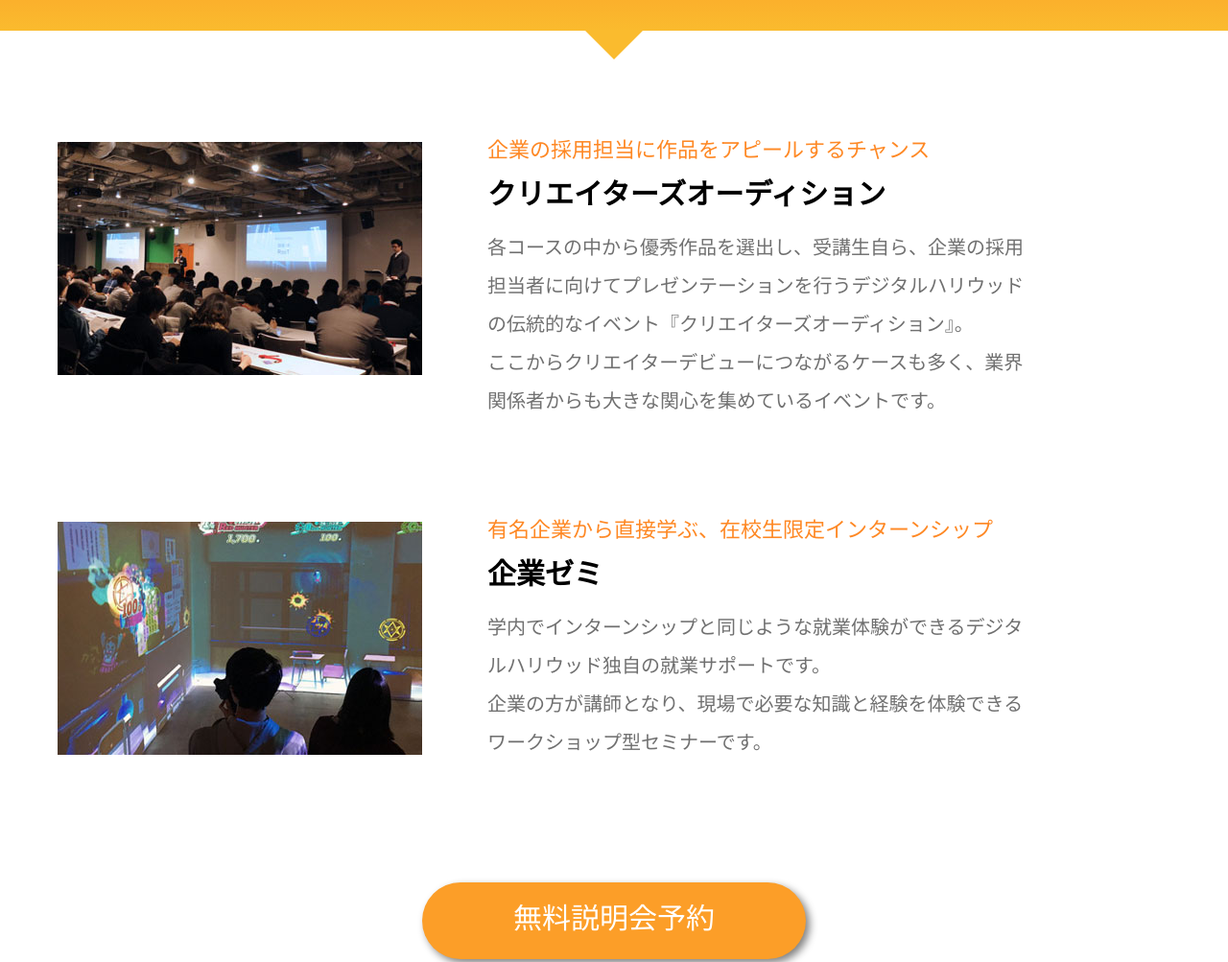
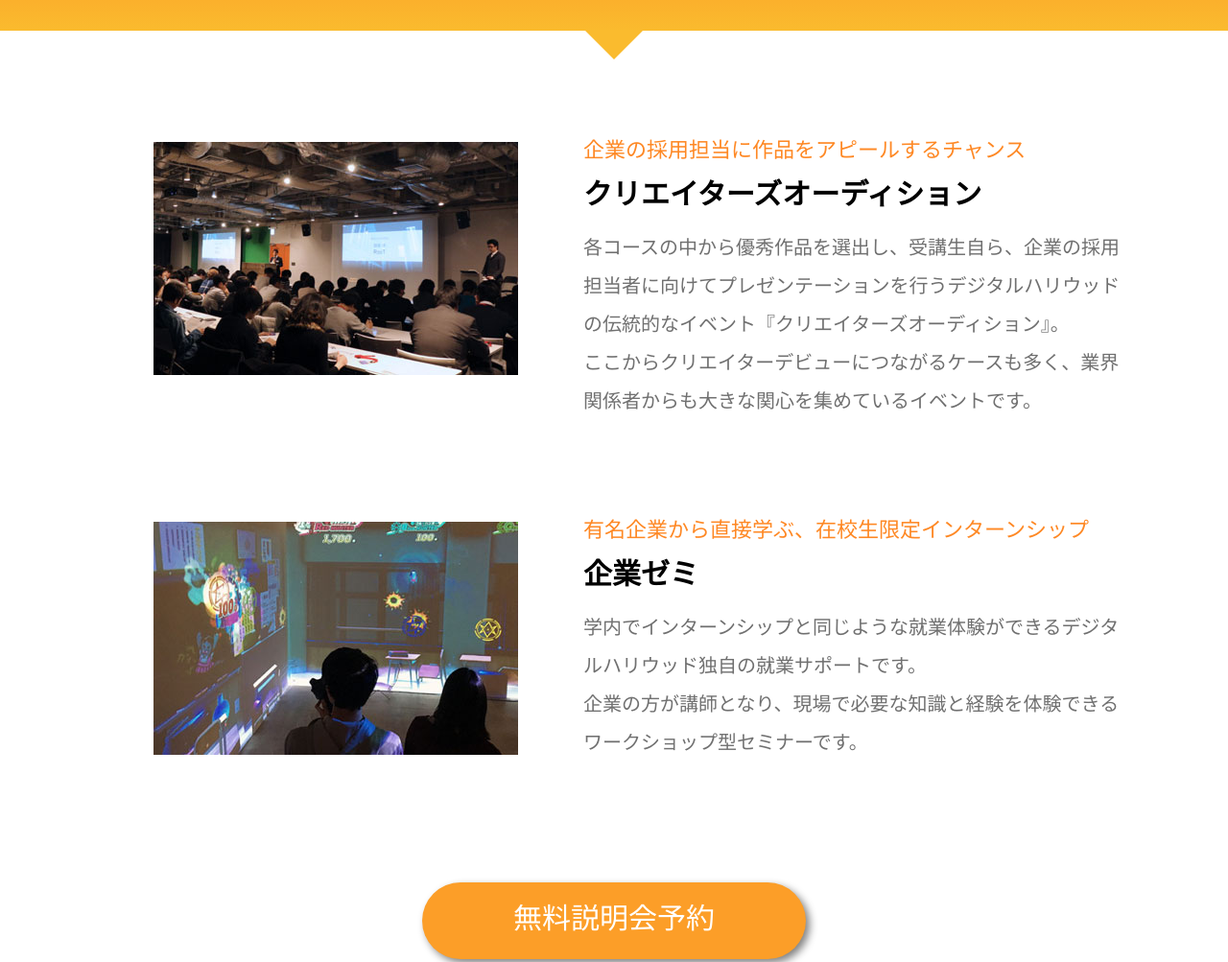
Before and after one commit to touhiranatsumi/LP_design, a plain HTML site: page index.html in a window 1280 px wide. Shown: the part 5020-6023 px from the top of the page at 96% size. Drawn offline with Linux system fonts and the light colour scheme.

Commit message:
update_fin3

```diff
--- a/css/style.css
+++ b/css/style.css
@@ -296,8 +296,10 @@ a {
 
 /* -----------div05--------- */
 .zaigaku_block{
-    width: 1080px;
+    max-width: 1080px;
+    width: 100%;
     display: flex;
+    margin: 0 auto;
 }
 .zaigaku_textbox{
     width: 670px;
```
